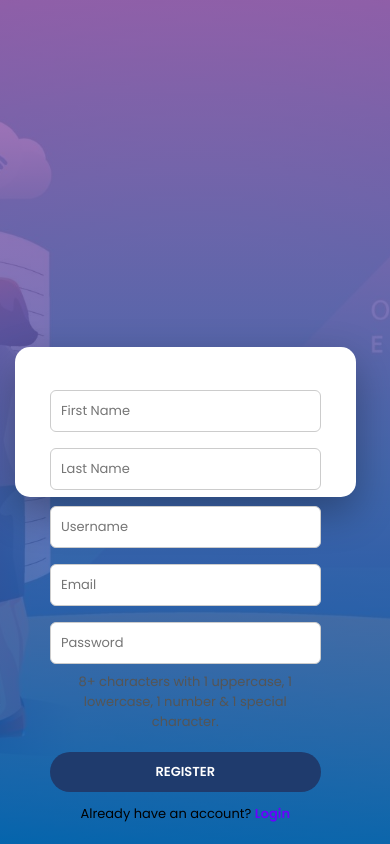
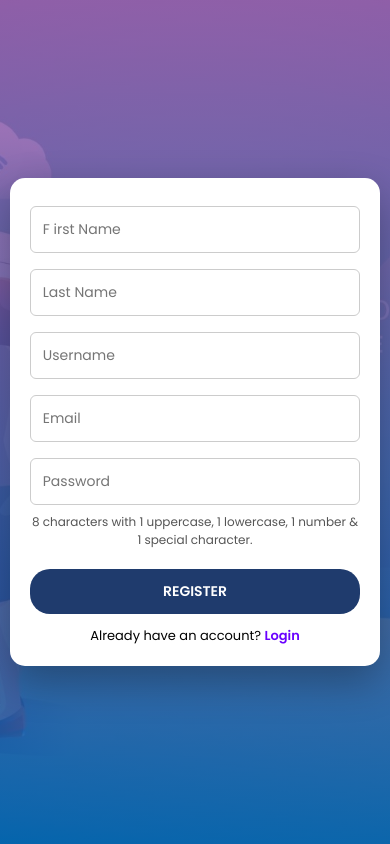
Before and after one commit to harshgamer17/ddcet, a Django app: page /register/ in a window 390 px wide. Run offline with Django 5.2, Linux system fonts and the light colour scheme.

Commit message:
fix mobile responsive layout
fix mobile responsive layout

```diff
--- a/ddcetpro1/ddcetapp1/static/css/register.css
+++ b/ddcetpro1/ddcetapp1/static/css/register.css
@@ -1,5 +1,11 @@
 @import url("https://fonts.googleapis.com/css?family=Poppins:300,400,600&display=swap");
 
+html, body {
+    width: 100%;
+    height: 100%;
+    margin: 0;
+    padding: 0;
+}
 * {
     margin: 0;
     padding: 0;
@@ -7,10 +13,8 @@
     font-family: "Poppins", sans-serif;
 }
 
-html, body {
-    height: 100%;
-}
 
+/* BACKGROUND */
 body {
     background: linear-gradient(
         rgba(163, 90, 170, 0.85),
@@ -21,31 +25,21 @@ body {
 
 /* CENTER */
 .container {
-    height: 100%;
+    min-height: 100vh;   /* CHANGE THIS */
+    width: 100%;
     display: flex;
     justify-content: center;
     align-items: center;
 }
-
-/* WHITE BOX */
+/* CARD */
 .card {
     background: #ffffff;
-    width: 380px;
+    width: 100%;
+    max-width: 380px;
     padding: 35px;
     border-radius: 15px;
     box-shadow: 0 15px 40px rgba(0,0,0,0.3);
     text-align: center;
-    position: relative;
-}
-
-/* TITLE FIXED INSIDE BOX */
-.card-title {
-    font-size: 18px;
-    font-weight: 600;
-    margin-bottom: 20px;
-    color: #000;
-    letter-spacing: 1px;
-    position: relative;
 }
 
 /* INPUTS */
@@ -104,3 +98,76 @@ form button:hover {
 .link a:hover {
     text-decoration: underline;
 }
+
+/* ================= RESPONSIVE ================= */
+
+/* Tablet */
+@media (max-width: 768px) {
+
+    .container {
+        padding: 20px;
+    }
+
+    .card {
+        width: 90%;
+        max-width: 400px;
+        padding: 25px;
+    }
+
+    form input {
+        padding: 12px;
+        font-size: 14px;
+    }
+
+    form button {
+        padding: 12px;
+        font-size: 14px;
+    }
+}
+
+/* Mobile */
+@media (max-width: 480px) {
+
+    .card {
+        width: 95%;
+        padding: 20px;
+    }
+
+    form input {
+        font-size: 14px;
+    }
+
+    .hint {
+        font-size: 12px;
+    }
+}
+
+/* ===== MOBILE FULL WIDTH FIX ===== */
+
+@media (max-width: 768px) {
+
+    body {
+        width: 100%;
+        overflow-x: hidden;
+    }
+
+    .container {
+        width: 100%;
+        min-height: 100vh;
+        padding: 0;
+    }
+
+    .card {
+        width: 90%;
+        max-width: 380px;
+        margin: auto;
+    }
+}
+
+@media (max-width: 480px) {
+
+    .card {
+        width: 95%;
+        max-width: none;
+    }
+}
--- a/ddcetpro1/ddcetapp1/static/css/responsive.css
+++ b/ddcetpro1/ddcetapp1/static/css/responsive.css
@@ -94,3 +94,21 @@
         padding: 8px 15px;
     }
 }
+
+/* ================= FORM CENTER FIX ================= */
+
+@media (max-width: 768px) {
+
+    .container {
+        display: flex;
+        justify-content: center;
+        align-items: center;
+        min-height: 100vh;
+    }
+
+    .card {
+        width: 90% !important;
+        max-width: 400px;
+        margin: auto;
+    }
+}
--- a/ddcetpro1/ddcetapp1/templates/register.html
+++ b/ddcetpro1/ddcetapp1/templates/register.html
@@ -5,11 +5,8 @@
     <title>Register | DDCET</title>
     <meta name="viewport" content="width=device-width, initial-scale=1.0">
 
-    <!-- MAIN CSS -->
+    <!-- ONLY ONE CSS -->
     <link rel="stylesheet" href="{% static 'css/register.css' %}">
-
-    <!-- RESPONSIVE PAGE -->
-    <link rel="stylesheet" href="{% static 'css/responsive.css' %}">
 </head>
 <body>
 
@@ -19,7 +16,7 @@
         <form method="post">
             {% csrf_token %}
 
-            <input type="text" name="first_name" placeholder="First Name" required>
+            <input type="text" name="first_name" placeholder="F irst Name" required>
 
             <input type="text" name="last_name" placeholder="Last Name" required>
 
@@ -30,7 +27,7 @@
             <input type="password" name="password" placeholder="Password" required>
 
             <p class="hint">
-                8+ characters with 1 uppercase, 1 lowercase,
+                8 characters with 1 uppercase, 1 lowercase,
                 1 number & 1 special character.
             </p>
 
```
Also changed, not shown: ddcetpro1/ddcetpro1/settings.py (+13 -11 lines), 1 other file.
